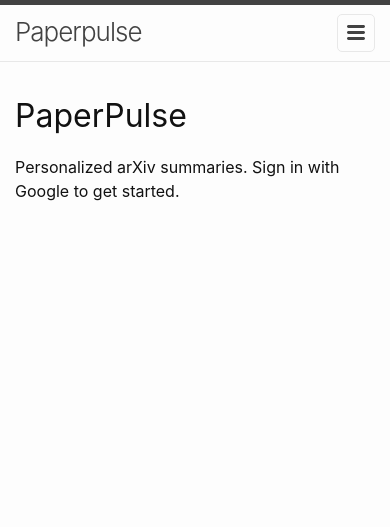
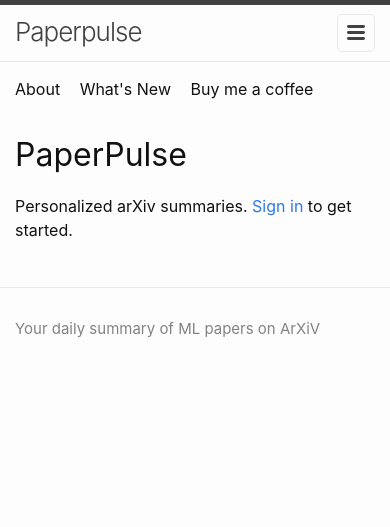
Before and after one commit to unmeshk/paperpulse, a FastAPI app: page / in a window 390 px wide. Shown: the top 527 px of the page. Run offline with FastAPI, Linux system fonts and the light colour scheme; parts of the project's set-up code (start-up, migrations or seed data) failed here and were passed over.

Commit message:
Shared left sidebar, login interstitial, logout banner, hard delete (#47)
* Roadmap: add Buy me a coffee placement on personalized feed (Phase 1 item 6)

Co-Authored-By: Claude Fable 5 <noreply@anthropic.com>

* Shared left sidebar + logout lands on blog with banner

Nav redesign (Option A): common links (About, What's New, Buy me a
coffee) move to a left sidebar on both the blog and the app; top-right
keeps contextual links (blog: Log in; app: email, Feed, Settings,
Sign out). Sidebar collapses to a horizontal row under 600px.

- blog: sidebar in default layout, custom.css (new), header trimmed
- app: sidebar in base.html, mirrored styles in app.css

Phase 1 item 4: logout clears the session and redirects to the blog
with ?logged_out=1; the blog shows a "You are now logged out." banner
and strips the param. BLOG_URL setting defaults to prod, overridable
for local dev. Covers item 6 too (coffee link now in the app sidebar).

40/40 app tests pass (new logout redirect test).

Co-Authored-By: Claude Fable 5 <noreply@anthropic.com>

* Login interstitial page + hard account delete

Phase 1 item 3: dedicated /login page (pitch, Continue with Google
button, account-creation note) between the Log in click and the Google
OAuth redirect. Blog header, app nav, and landing all point at /login;
logged-in visitors are redirected to /feed.

Phase 1 item 5: delete-account now hard-deletes the user row (category
selections removed via ON DELETE CASCADE), clears the session, and
lands on the blog with an "account deleted" banner (second variant of
the logged_out banner). Settings copy updated to say permanent.

41/41 app tests pass (new /login tests; delete test now asserts row and
categories are gone).

Co-Authored-By: Claude Fable 5 <noreply@anthropic.com>

* Delete account: confirmation checkbox, enforced server-side

Button stays disabled until the "I understand" checkbox is ticked;
the endpoint returns 400 if the confirm field is missing, so the
guard holds without JavaScript too.

Co-Authored-By: Claude Fable 5 <noreply@anthropic.com>

---------

Co-authored-by: Unmesh Kurup <unmeshk@users.noreply.github.com>
Co-authored-by: Claude Fable 5 <noreply@anthropic.com>

```diff
--- a/app/auth.py
+++ b/app/auth.py
@@ -48,7 +48,8 @@ async def auth_callback(request: Request):
 @router.get("/logout")
 async def logout(request: Request):
     request.session.clear()
-    return RedirectResponse(url="/", status_code=HTTP_302_FOUND)
+    # Land on the main blog with a "logged out" banner (Phase 1 item 4).
+    return RedirectResponse(url=f"{settings.blog_url}/?logged_out=1", status_code=HTTP_302_FOUND)
 
 
 def _upsert_user(google_sub: str, email: str, display_name: str | None, picture_url: str | None) -> int:
--- a/app/config.py
+++ b/app/config.py
@@ -18,6 +18,7 @@ class Settings:
     db_path: Path
     content_dir: Path
     cookie_secure: bool
+    blog_url: str
 
 
 def _require(name: str) -> str:
@@ -47,6 +48,7 @@ def load_settings() -> Settings:
         db_path=Path(os.getenv("DB_PATH", str(APP_DIR / "paperpulse.sqlite"))),
         content_dir=Path(os.getenv("CONTENT_DIR", str(REPO_ROOT / "content"))),
         cookie_secure=os.getenv("COOKIE_SECURE", "false").lower() == "true",
+        blog_url=os.getenv("BLOG_URL", "https://paperpulse.ukurup.com").rstrip("/"),
     )
 
 
--- a/app/routes.py
+++ b/app/routes.py
@@ -35,6 +35,13 @@ async def index(request: Request, user: dict | None = Depends(current_user)):
         "index.html",
         {"user": user, "auth_error": request.query_params.get("auth_error")},
     )
+
+
+@router.get("/login", response_class=HTMLResponse)
+async def login_page(request: Request, user: dict | None = Depends(current_user)):
+    if user:
+        return RedirectResponse(url="/feed", status_code=HTTP_302_FOUND)
+    return templates.TemplateResponse(request, "login.html", {"user": None})
 
 
 @router.get("/healthz")
@@ -132,13 +139,15 @@ async def delete_account(request: Request, user: dict | None = Depends(current_u
     submitted_token = next((v for k, v in fields if k == "csrf_token"), None)
     if not _validate_csrf(request, submitted_token):
         return PlainTextResponse("Invalid CSRF token", status_code=403)
+    confirmed = next((v for k, v in fields if k == "confirm"), None)
+    if confirmed != "yes":
+        return PlainTextResponse("Deletion not confirmed", status_code=400)
     with get_conn() as conn:
-        conn.execute(
-            "UPDATE users SET deleted_at = CURRENT_TIMESTAMP, updated_at = CURRENT_TIMESTAMP WHERE id = ?",
-            (user["id"],),
-        )
+        # Hard delete: removes the user row and, via ON DELETE CASCADE, all
+        # category selections. Nothing about the account is retained.
+        conn.execute("DELETE FROM users WHERE id = ?", (user["id"],))
     request.session.clear()
-    return RedirectResponse(url="/", status_code=HTTP_302_FOUND)
+    return RedirectResponse(url=f"{settings.blog_url}/?account_deleted=1", status_code=HTTP_302_FOUND)
 
 
 @router.get("/feed", response_class=HTMLResponse)
--- a/app/static/app.css
+++ b/app/static/app.css
@@ -3,6 +3,47 @@
 .site-nav .nav-user {
   color: #828282;
   margin-right: 10px;
+}
+
+/* Left sidebar for links common to the blog and the app (mirrored in
+   blog/assets/custom.css); contextual links stay in the top-right nav. */
+.layout-wrap {
+  display: flex;
+  align-items: flex-start;
+}
+
+.site-sidebar {
+  width: 200px;
+  flex-shrink: 0;
+  padding: 30px 0 30px 30px;
+}
+
+.site-sidebar .page-link {
+  display: block;
+  margin-bottom: 10px;
+  color: #111;
+}
+
+.layout-wrap .page-content {
+  flex: 1;
+  min-width: 0;
+}
+
+@media screen and (max-width: 600px) {
+  .layout-wrap {
+    display: block;
+  }
+
+  .site-sidebar {
+    width: auto;
+    padding: 15px 15px 0;
+  }
+
+  .site-sidebar .page-link {
+    display: inline-block;
+    margin-right: 15px;
+    margin-bottom: 0;
+  }
 }
 
 /* Category picker */
--- a/app/templates/base.html
+++ b/app/templates/base.html
@@ -28,16 +28,25 @@
             <a class="page-link" href="/settings">Settings</a>
             <a class="page-link" href="/auth/logout">Sign out</a>
           {% else %}
-            <a class="page-link" href="/auth/login">Sign in with Google</a>
+            <a class="page-link" href="/login">Log in</a>
           {% endif %}
-          <a class="page-link" href="https://paperpulse.ukurup.com">Blog</a>
         </div>
       </nav>
     </div>
   </header>
-  <main class="page-content" aria-label="Content">
-    <div class="wrapper">{% block content %}{% endblock %}</div>
-  </main>
+  <div class="layout-wrap">
+    <aside class="site-sidebar" aria-label="Site">
+      <nav>
+        <a class="page-link" href="https://paperpulse.ukurup.com/about/">About</a>
+        <a class="page-link" href="https://paperpulse.ukurup.com/whatsnew/">What's New</a>
+        <a class="page-link" href="https://coff.ee/unmeshk" target="_blank">Buy me a coffee</a>
+      </nav>
+    </aside>
+
+    <main class="page-content" aria-label="Content">
+      <div class="wrapper">{% block content %}{% endblock %}</div>
+    </main>
+  </div>
   <footer class="site-footer h-card">
     <div class="wrapper">
       <div class="footer-col-wrapper">
--- a/app/templates/index.html
+++ b/app/templates/index.html
@@ -9,6 +9,6 @@
     <p>Next: category picker (not built yet).</p>
   {% else %}
     <h1>PaperPulse</h1>
-    <p>Personalized arXiv summaries. Sign in with Google to get started.</p>
+    <p>Personalized arXiv summaries. <a href="/login">Sign in</a> to get started.</p>
   {% endif %}
 {% endblock %}
--- a/blog/_includes/head.html
+++ b/blog/_includes/head.html
@@ -4,6 +4,7 @@
   <meta name="viewport" content="width=device-width, initial-scale=1">
   {%- seo -%}
   <link rel="stylesheet" href="{{ "/assets/main.css" | relative_url }}">
+  <link rel="stylesheet" href="{{ "/assets/custom.css" | relative_url }}">
   {%- feed_meta -%}
 
   {% if jekyll.environment == "production" %}
--- a/blog/_includes/header.html
+++ b/blog/_includes/header.html
@@ -13,10 +13,7 @@
         </label>
 
         <div class="trigger">
-          <a class="page-link" href="{{ '/about/' | relative_url }}">About</a>
-          <a class="page-link" href="{{ '/whatsnew/' | relative_url }}">What's New</a>
-          <a class="page-link" href="https://coff.ee/unmeshk" target="_blank">Buy me a coffee</a>
-          <a class="page-link" href="https://app.paperpulse.ukurup.com/">Log in</a>
+          <a class="page-link" href="https://app.paperpulse.ukurup.com/login">Log in</a>
         </div>
       </nav>
     </div>
```
Also changed, not shown: other parts of app/static/app.css (+32 -0 lines), app/templates/login.html (added, +13 -0 lines), app/templates/settings.html (+15 -2 lines), app/tests/test_feed.py (+1 -1 lines), app/tests/test_settings.py (+28 -9 lines), app/tests/test_smoke.py (+17 -1 lines), blog/_layouts/default.html (+37 -5 lines), blog/assets/custom.css (added, +49 -0 lines), docs/ROADMAP.md (+1 -0 lines).
